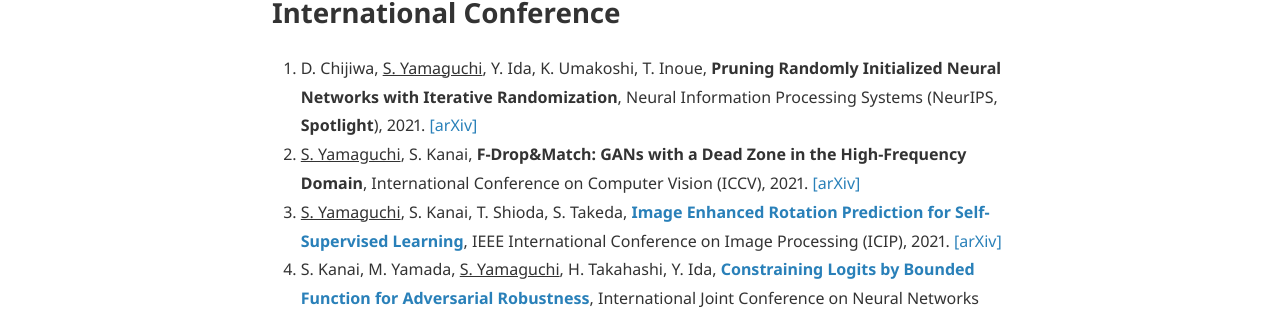
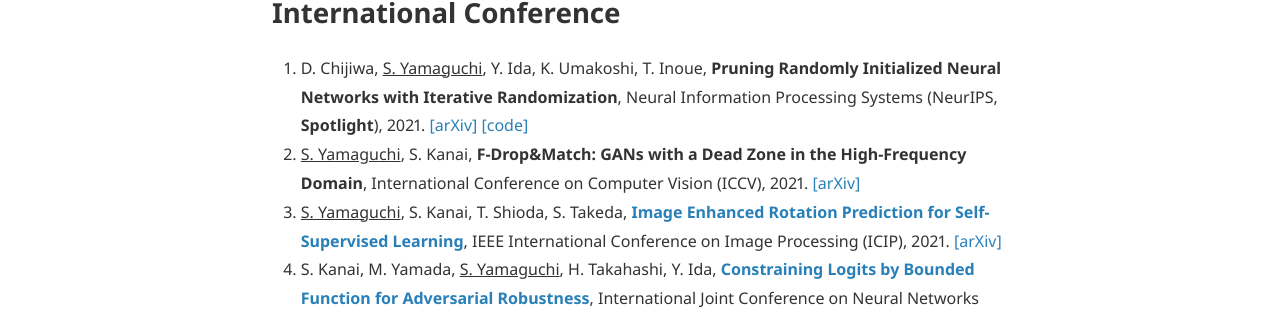
Before and after one commit to yshinya6/yshinya6.github.io, a Jekyll site: the page built from index.md, in a window 1280 px wide. Shown: the part 480-789 px from the top of the page. Built offline with Jekyll 4.4.1, drawn with Linux system fonts in a browser that asks for light colours; nearby versions of some CDN libraries.

Commit message:
add code of iterand

```diff
--- a/index.md
+++ b/index.md
@@ -22,7 +22,7 @@
 
 # Publications
 ## International Conference
-1. D. Chijiwa, <u>S. Yamaguchi</u>, Y. Ida, K. Umakoshi, T. Inoue, **Pruning Randomly Initialized Neural Networks with Iterative Randomization**, Neural Information Processing Systems (NeurIPS, **Spotlight**), 2021. [[arXiv]](https://arxiv.org/abs/2106.09269)
+1. D. Chijiwa, <u>S. Yamaguchi</u>, Y. Ida, K. Umakoshi, T. Inoue, **Pruning Randomly Initialized Neural Networks with Iterative Randomization**, Neural Information Processing Systems (NeurIPS, **Spotlight**), 2021. [[arXiv]](https://arxiv.org/abs/2106.09269) [[code]](https://github.com/dchiji-ntt/iterand)
 2. <u>S. Yamaguchi</u>, S. Kanai, **F-Drop&Match: GANs with a Dead Zone in the High-Frequency Domain**, International Conference on Computer Vision (ICCV), 2021. [[arXiv]](https://arxiv.org/abs/2106.02343)
 3. <u>S. Yamaguchi</u>, S. Kanai, T. Shioda, S. Takeda, [**Image Enhanced Rotation Prediction for Self-Supervised Learning**](https://ieeexplore.ieee.org/document/9506132), IEEE International Conference on Image Processing (ICIP), 2021. [[arXiv]](https://arxiv.org/abs/1912.11603)
 4. S. Kanai, M. Yamada, <u>S. Yamaguchi</u>, H. Takahashi, Y. Ida, [**Constraining Logits by Bounded Function for Adversarial Robustness**](https://ieeexplore.ieee.org/document/9533777), International Joint Conference on Neural Networks (IJCNN), 2021. [[arXiv]](https://arxiv.org/abs/2010.02558)
```
